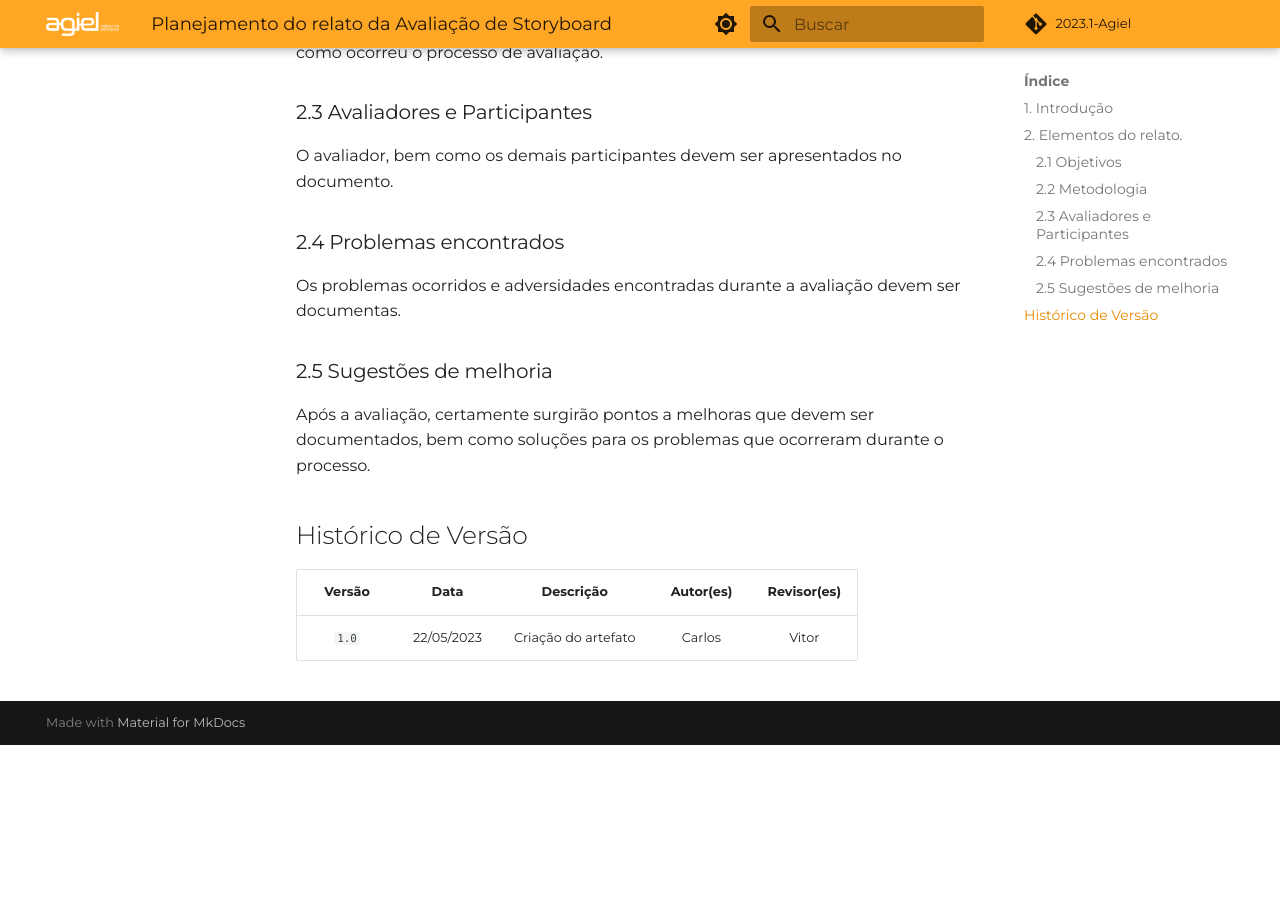
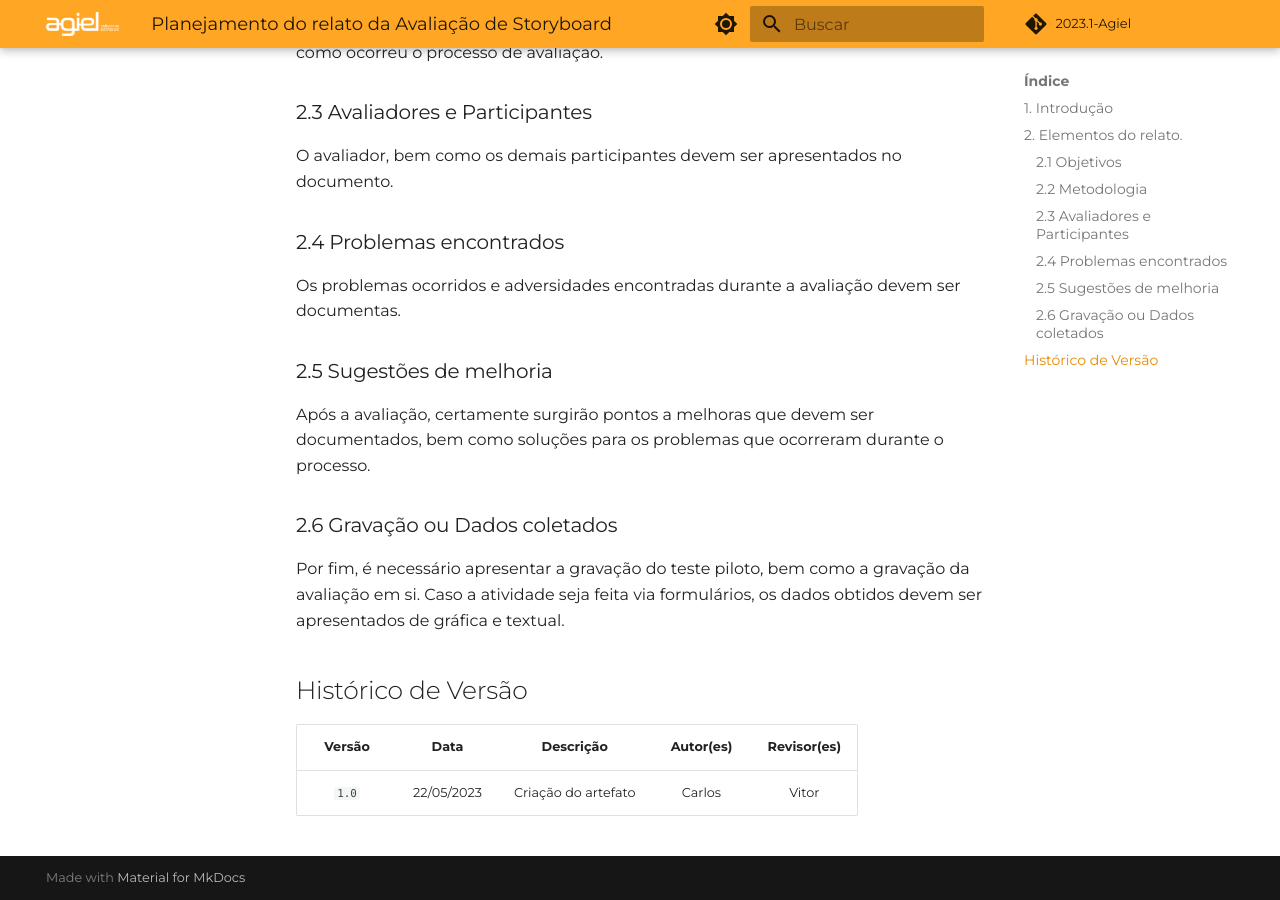
Before and after one commit to Interacao-Humano-Computador/2023.1-Agiel, an MkDocs documentation site: the page built from docs/desenvolvimento/storyboard/planejamento_relato_avaliacao_storyboard.md, in a window 1280 px wide and 900 px high, scrolled down 825 px. Built offline with MkDocs 1.6.1 and Material for MkDocs 9.7.7, drawn with Linux system fonts in a browser that asks for light colours; some web fonts are replaced; comment, search, counter and statistics services are not loaded; before the commit the page ends 1570 px from its top, so only the background shows below that.

```diff
--- a/docs/desenvolvimento/storyboard/planejamento_relato_avaliacao_storyboard.md
+++ b/docs/desenvolvimento/storyboard/planejamento_relato_avaliacao_storyboard.md
@@ -30,6 +30,9 @@
 ### 2.5 Sugestões de melhoria
 Após a avaliação, certamente surgirão pontos a melhoras que devem ser documentados, bem como soluções para os problemas que ocorreram durante o processo.
 
+### 2.6 Gravação ou Dados coletados
+Por fim, é necessário apresentar a gravação do teste piloto, bem como a gravação da avaliação em si. Caso a atividade seja feita via formulários, os dados obtidos devem ser apresentados de gráfica e textual.
+
 ## Histórico de Versão
 
 | Versão |    Data    |               Descrição                | Autor(es) | Revisor(es) |
```
